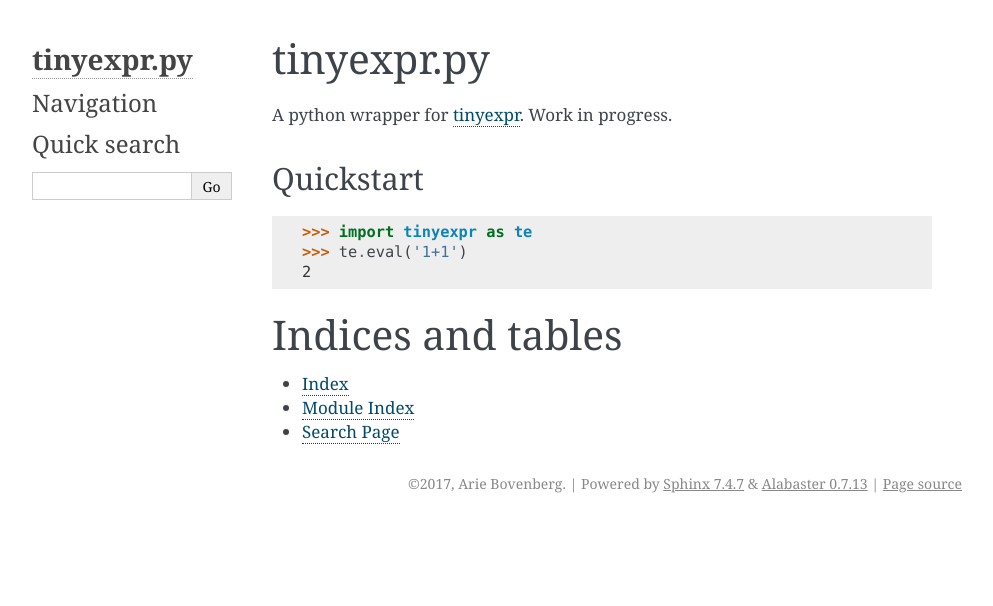
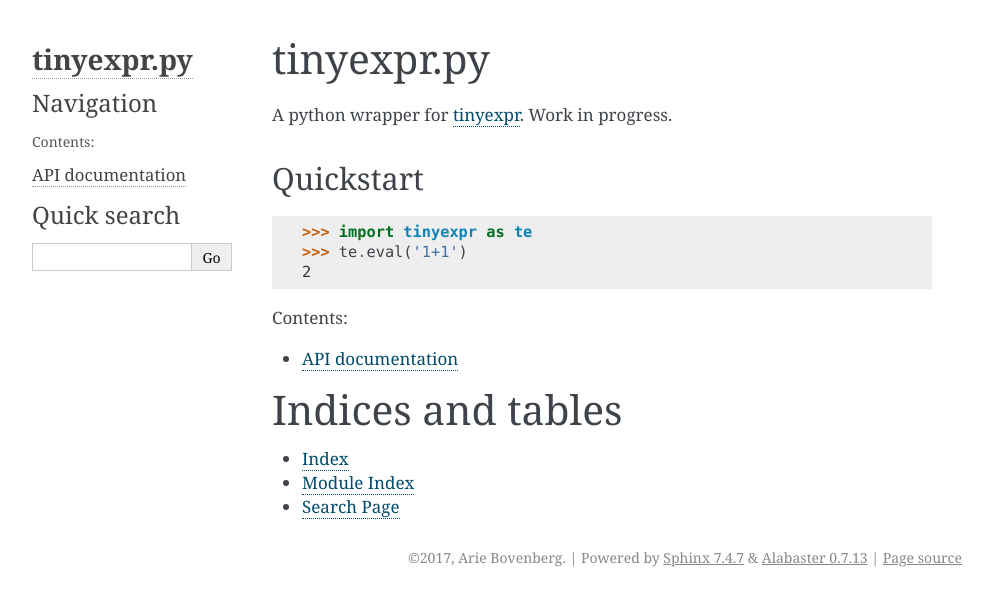
Before and after one commit to ariebovenberg/tinex, a Sphinx documentation site: the page built from docs/index.rst, in a window 1280 px wide. Shown: the top 606 px of the page, without its empty margins (148-1141 px from the left). Built offline with Sphinx 7.4.7, drawn with Linux system fonts in a browser that asks for light colours.

```diff
--- /dev/null
+++ b/docs/api.rst
@@ -0,0 +1,5 @@
+API documentation
+=================
+
+.. automodule:: tinyexpr
+   :members: eval
--- a/docs/conf.py
+++ b/docs/conf.py
@@ -32,8 +32,9 @@
 # extensions coming with Sphinx (named 'sphinx.ext.*') or your custom
 # ones.
 extensions = ['sphinx.ext.autodoc',
-    'sphinx.ext.intersphinx',
-    'sphinx.ext.viewcode']
+              'sphinx.ext.napoleon',
+              'sphinx.ext.intersphinx',
+              'sphinx.ext.viewcode']
 
 # Add any paths that contain templates here, relative to this directory.
 templates_path = ['_templates']
--- a/docs/index.rst
+++ b/docs/index.rst
@@ -10,6 +10,8 @@
    :maxdepth: 2
    :caption: Contents:
 
+   api.rst
+
 
 
 Indices and tables
```
